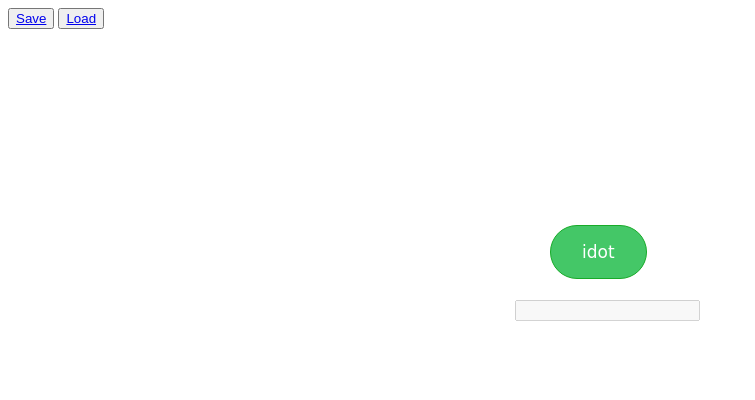
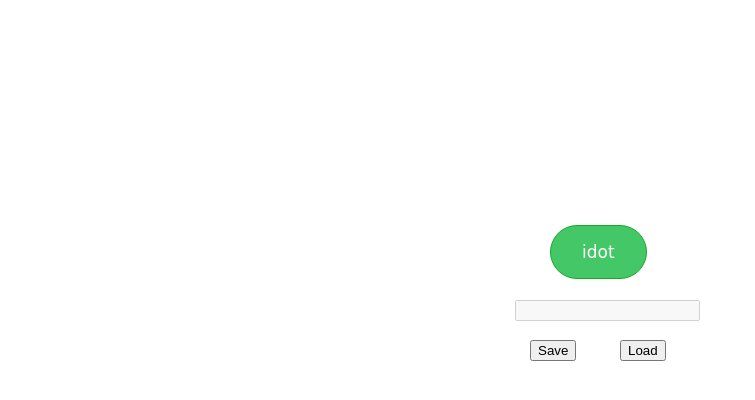
Before and after one commit to Boxenn/Idot, a plain HTML site: page index.html in a window 1280 px wide. Shown: the whole page, without its empty margins (0-755 px from the left). Drawn offline with Linux system fonts and the light colour scheme.

Commit message:
Update index.html

```diff
--- a/index.html
+++ b/index.html
@@ -11,8 +11,8 @@
             document.getElementById('clicks').value = click;
         }
     </script>
-    <button><a href="#" onclick="save()">Save</a></button>
-    <button><a href="#" onclick="Load()">Load</a></button>
+    <button id="save1"><a onclick="save()">Save</a></button>
+    <button id="load1"><a onclick="Load()">Load</a></button>
 
     <script>
 function save() {
@@ -48,6 +48,20 @@ function Load() {
     top: 300px;
     }
 
+    #save1 {
+        position: absolute;
+        text-align: center;
+        left: 530px;
+        top: 340px;
+    }
+
+    #load1 {
+        position: absolute;
+        text-align: center;
+        left: 620px;
+        top: 340px;
+    }
+
     #btn:hover {
       background-color: red;
     }
```
